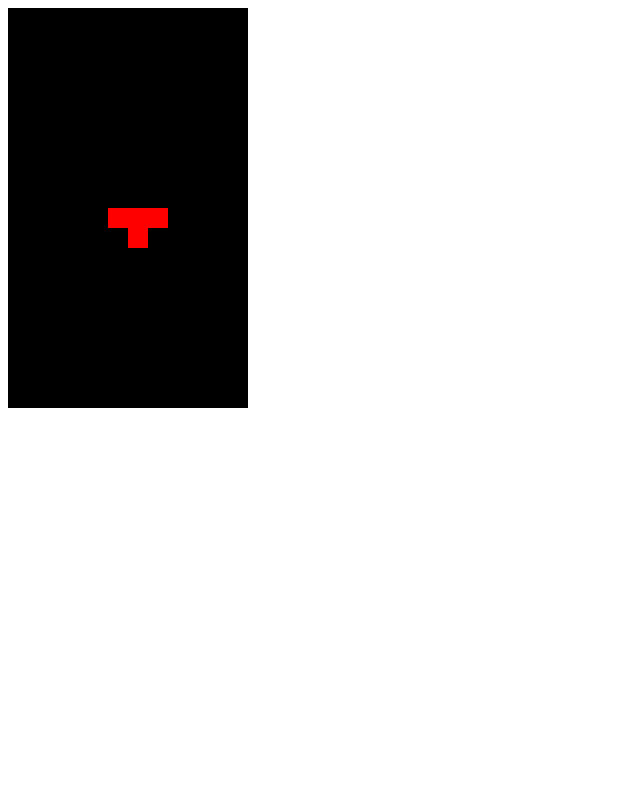
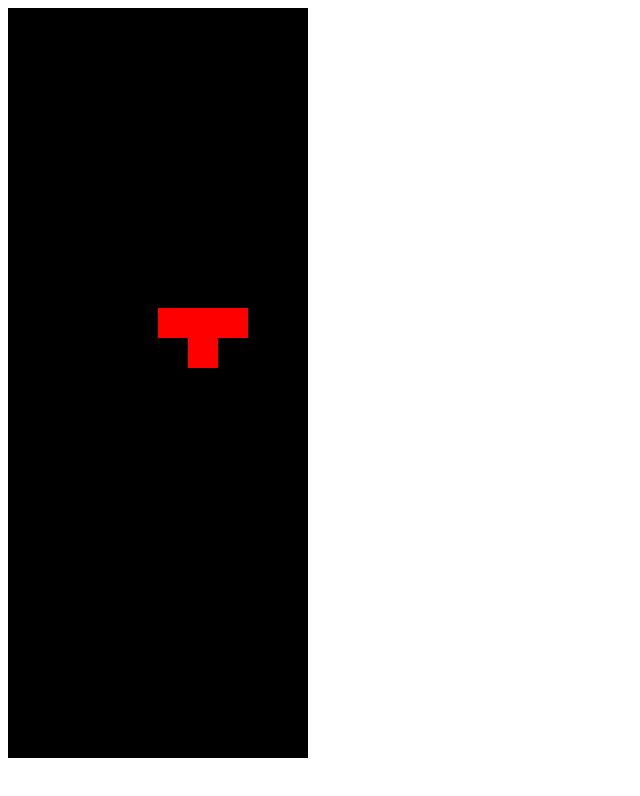
Before and after one commit to JeremyOlea/Tetris, a plain HTML site: page index.html in a window 1280 px wide. Shown: the whole page, without its empty margins (0-640 px from the left). Drawn offline with Linux system fonts and the light colour scheme.

Commit message:
Changes dimensions

```diff
--- a/game.js
+++ b/game.js
@@ -1,7 +1,7 @@
 const canvas = document.getElementById('canvas');
 const context = canvas.getContext('2d');
 
-context.scale(20, 20);
+context.scale(30, 30);
 
 
 
@@ -114,7 +114,7 @@ function update(time = 0) {
     requestAnimationFrame(update); //repeats
 }
 
-const arena = createMatrix(12, 20);
+const arena = createMatrix(10, 25);
 
 const player = {
     pos: {x: 5, y: 5},
--- a/index.html
+++ b/index.html
@@ -6,7 +6,7 @@
     </head>
 
     <body>
-        <canvas id="canvas" width="240" height="400"></canvas>
+        <canvas id="canvas" width="300" height="750"></canvas>
         <script src="game.js"></script>
 
 
```
